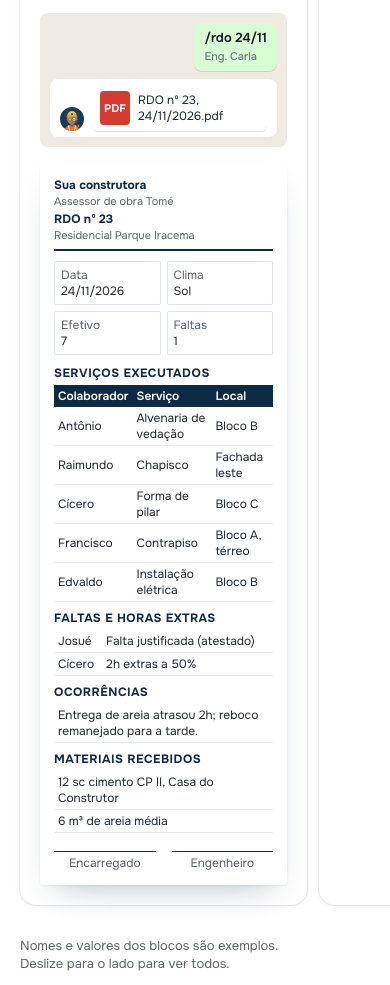
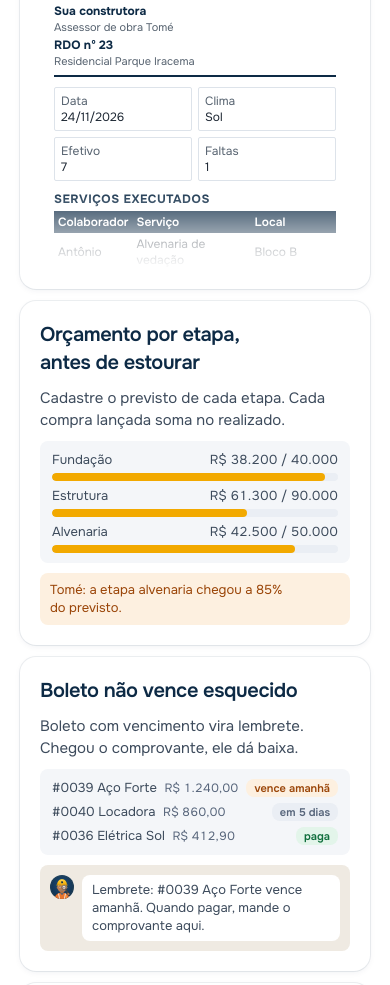
Before and after one commit to teck9br/tome-assessor-de-obra, a plain HTML site: page index.html in a window 390 px wide. Shown: the part 2449-3434 px from the top of the page. Drawn offline with Linux system fonts and the light colour scheme.

Commit message:
Blocos empilhados no celular

```diff
--- a/index.html
+++ b/index.html
@@ -281,7 +281,6 @@ body::before { content: ""; position: fixed; inset: 0 0 auto; height: env(safe-a
 .rdo td { padding: 3px 6px; border-bottom: 1px solid #e8ecf0 }
 .rdo-a { display: grid; grid-template-columns: 1fr 1fr; gap: 16px; margin-top: 18px }
 .rdo-a div { border-top: 1px solid #1d2733; padding-top: 3px; text-align: center; color: #56626f }
-.dica-deslize { display: none }
 .nota { margin-top: 16px; font-size: 13px; line-height: 18px; color: var(--muted) }
 
 /* passos */
@@ -395,12 +394,13 @@ footer .wrap { display: flex; flex-wrap: wrap; justify-content: space-between; g
   .troca .ativo { display: grid; animation: abre 320ms var(--mola) both }
   .troca > div > h3 { display: none }
 
-  /* blocos em carrossel de deslizar */
-  .bento { display: flex; overflow-x: auto; scroll-snap-type: x mandatory; gap: 12px; margin-inline: calc(-1 * max(20px, env(safe-area-inset-left, 0px))); padding: 4px max(20px, env(safe-area-inset-left, 0px)) 16px; scrollbar-width: none }
-  .bento::-webkit-scrollbar { display: none }
-  .bento > .bloco { flex: 0 0 82%; scroll-snap-align: center; padding: 20px }
-  .b-rdo { flex-basis: 88% }
-  .dica-deslize { display: block }
+  /* blocos empilhados, cada um com a altura do próprio conteúdo */
+  .bento { gap: 12px }
+  .bento > .bloco { padding: 20px; gap: 10px }
+  .b-rdo .inclui { display: none }
+  .b-rdo figure { position: relative; max-height: 280px; overflow: hidden; border-radius: 4px;
+    -webkit-mask-image: linear-gradient(#000 70%, transparent); mask-image: linear-gradient(#000 70%, transparent) }
+  .b-rdo .rdo { box-shadow: 0 0 0 1px rgba(13, 42, 69, 0.08) }
 
   /* barra fixa embaixo, aparece depois do topo e some no contato */
   .barra-cta { display: flex; position: fixed; z-index: 25; left: 0; right: 0; bottom: 0; align-items: center; justify-content: space-between; gap: 12px;
@@ -640,7 +640,7 @@ footer .wrap { display: flex; flex-wrap: wrap; justify-content: space-between; g
           <p class="desc">Só os responsáveis recebem. Salário nunca aparece no grupo.</p>
         </div>
       </div>
-      <p class="nota">Nomes e valores dos blocos são exemplos.<span class="dica-deslize"> Deslize para o lado para ver todos.</span></p>
+      <p class="nota">Nomes e valores dos blocos são exemplos.</p>
     </div>
   </section>
 
```
